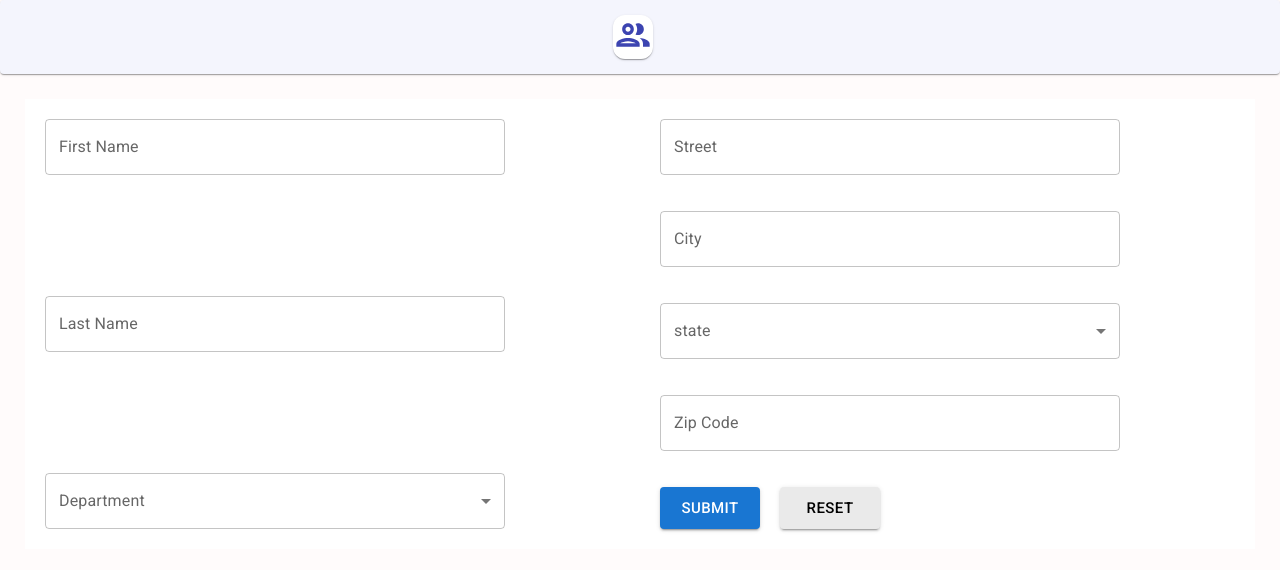
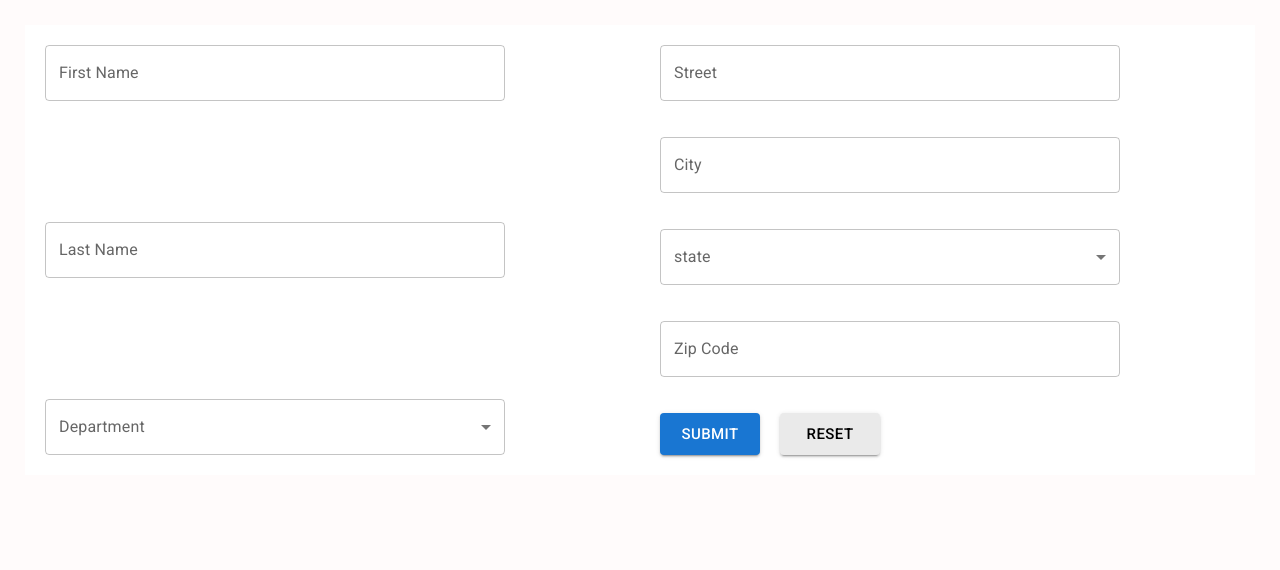
Before and after one commit to FaridAmimri/hrnet, a React (Create React App) app: page / in a window 1280 px wide. Shown: the top 570 px of the page. Built offline with nearby package versions, Linux system fonts and the light colour scheme.

Commit message:
Suppr composant Header

```diff
--- a/src/App/App.js
+++ b/src/App/App.js
@@ -1,7 +1,6 @@
 /** @format */
 
 import { BrowserRouter, Routes, Route } from 'react-router-dom'
-import Header from '../components/Header'
 import EmployeeForm from '../pages/EmployeeForm'
 import Employees from '../pages/Employees'
 
@@ -9,7 +8,6 @@ function App() {
   return (
     <>
       <BrowserRouter>
-        <Header />
         <Routes>
           <Route path='/' element={<EmployeeForm />} />
           <Route path='/employees' element={<Employees />} />
```
